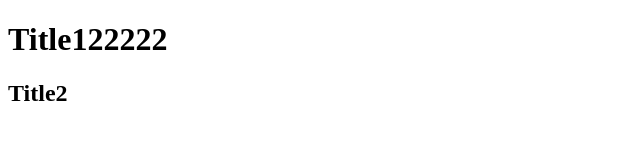
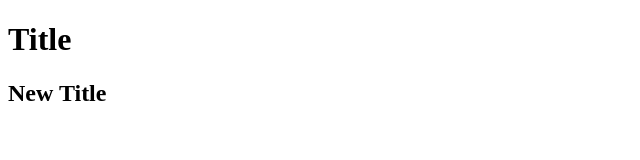
Before and after one commit to vitek85/beetroot-intro, a plain HTML site: page Index.html in a window 1280 px wide. Shown: the whole page, without its empty margins (0-640 px from the left). Drawn offline with Linux system fonts and the light colour scheme.

Commit message:
new title

```diff
--- a/Index.html
+++ b/Index.html
@@ -6,8 +6,8 @@
     <title>My rezume</title>
 </head>
 <body>
-    <h1>Title122222</h1>
-    <h2>Title2</h2>
+    <h1>Title</h1>
+    <h2>New Title</h2>
 
 
 </body>
```
